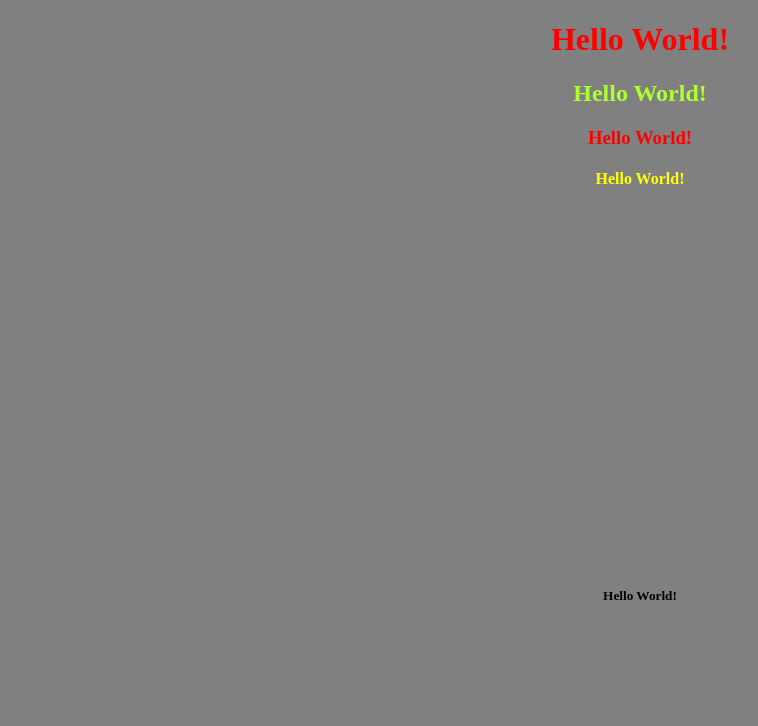
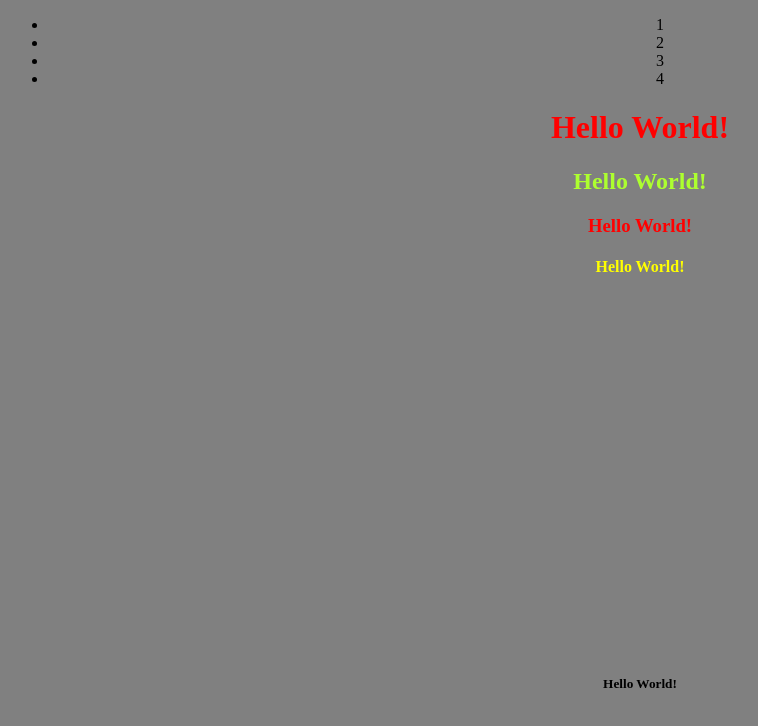
Before and after one commit to okneramark/test, a plain HTML site: page index.html in a window 1280 px wide. Shown: the whole page, without its empty margins (0-758 px from the left). Drawn offline with Linux system fonts and the light colour scheme.

Commit message:
add section"

```diff
--- a/index.html
+++ b/index.html
@@ -8,6 +8,14 @@
   <link rel="stylesheet" href="style.css">
 </head>
 <body>
+  <section>
+    <ul>
+      <li>1</li>
+      <li>2</li>
+      <li>3</li>
+      <li>4</li>
+    </ul>
+  </section>
     <h1>Hello World!</h1>
     <h2>Hello World!</h2>
     <h3>Hello World!</h3>
```
